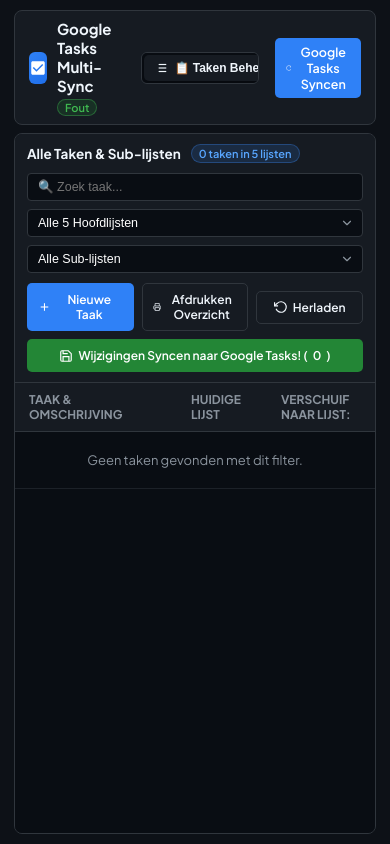
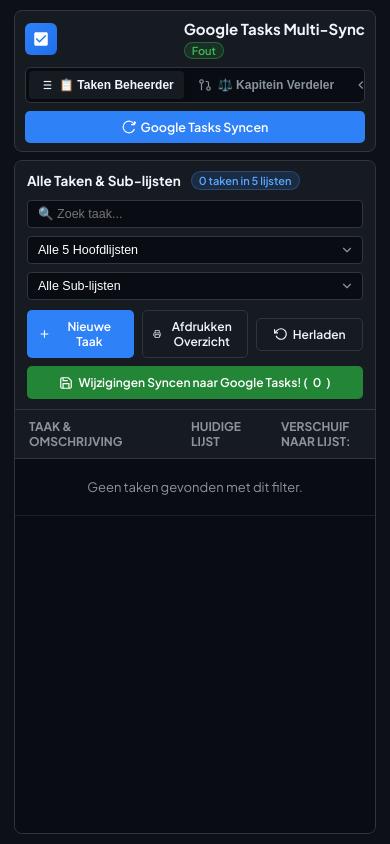
Before and after one commit to rthepen/ha-google-tasks-sync, a FastAPI app: page / in a window 390 px wide. Run offline with FastAPI, Linux system fonts and the light colour scheme; data that the repository does not hold is empty.

Commit message:
Release v1.1.24: Fix mobile navbar and tabs visibility for Kapitein Verdeler and JSON Editor

```diff
--- a/google_tasks_sync/app/static/css/styles.css
+++ b/google_tasks_sync/app/static/css/styles.css
@@ -640,24 +640,46 @@ html, body {
 
 /* Mobile & Touch Responsive Styles */
 @media (max-width: 768px) {
-  .app-header {
+  .navbar {
     flex-direction: column;
-    align-items: flex-start;
-    padding: 10px 12px;
+    align-items: stretch;
+    padding: 8px 10px;
     gap: 8px;
+  }
+
+  .brand {
+    justify-content: space-between;
+    width: 100%;
   }
 
   .nav-tabs-header {
     width: 100%;
+    display: flex;
     overflow-x: auto;
+    -webkit-overflow-scrolling: touch;
     justify-content: flex-start;
-    padding: 2px;
+    padding: 3px;
+    gap: 4px;
   }
 
   .nav-tab {
-    padding: 6px 10px;
+    flex: 1 0 auto;
+    justify-content: center;
+    padding: 7px 10px;
     font-size: 12px;
     white-space: nowrap;
+    border-radius: 4px;
+  }
+
+  .nav-actions {
+    width: 100%;
+  }
+
+  .nav-actions .btn {
+    width: 100%;
+    justify-content: center;
+    padding: 7px 10px;
+    font-size: 12.5px;
   }
 
   .manager-toolbar {
--- a/google_tasks_sync/app/templates/index.html
+++ b/google_tasks_sync/app/templates/index.html
@@ -582,7 +582,7 @@
   <!-- Toast Notification -->
   <div id="toast" class="toast"></div>
 
-  <link rel="stylesheet" href="{{ root_path }}/static/css/styles.css?v=1.1.23">
-  <script src="{{ root_path }}/static/js/app.js?v=1.1.23"></script>
+  <link rel="stylesheet" href="{{ root_path }}/static/css/styles.css?v=1.1.24">
+  <script src="{{ root_path }}/static/js/app.js?v=1.1.24"></script>
 </body>
 </html>
--- a/google_tasks_sync/config.yaml
+++ b/google_tasks_sync/config.yaml
@@ -1,6 +1,6 @@
 name: "Google Tasks Multi-Account Sync"
-description: "Automatically sync Google Tasks across multiple Google accounts with a live JSON editor, Taken Beheerder with Task Editing, Deadlines, Sequential Sub-lists, Quick Task Creator, Kapitein Verdeler with Total Sums and Mobile Optimization, and Ingress Web UI"
-version: "1.1.23"
+description: "Automatically sync Google Tasks across multiple Google accounts with a live JSON editor, Taken Beheerder, Kapitein Verdeler, Mobile-Responsive Navigation, and Ingress Web UI"
+version: "1.1.24"
 slug: "google_tasks_sync"
 init: false
 arch:
```
